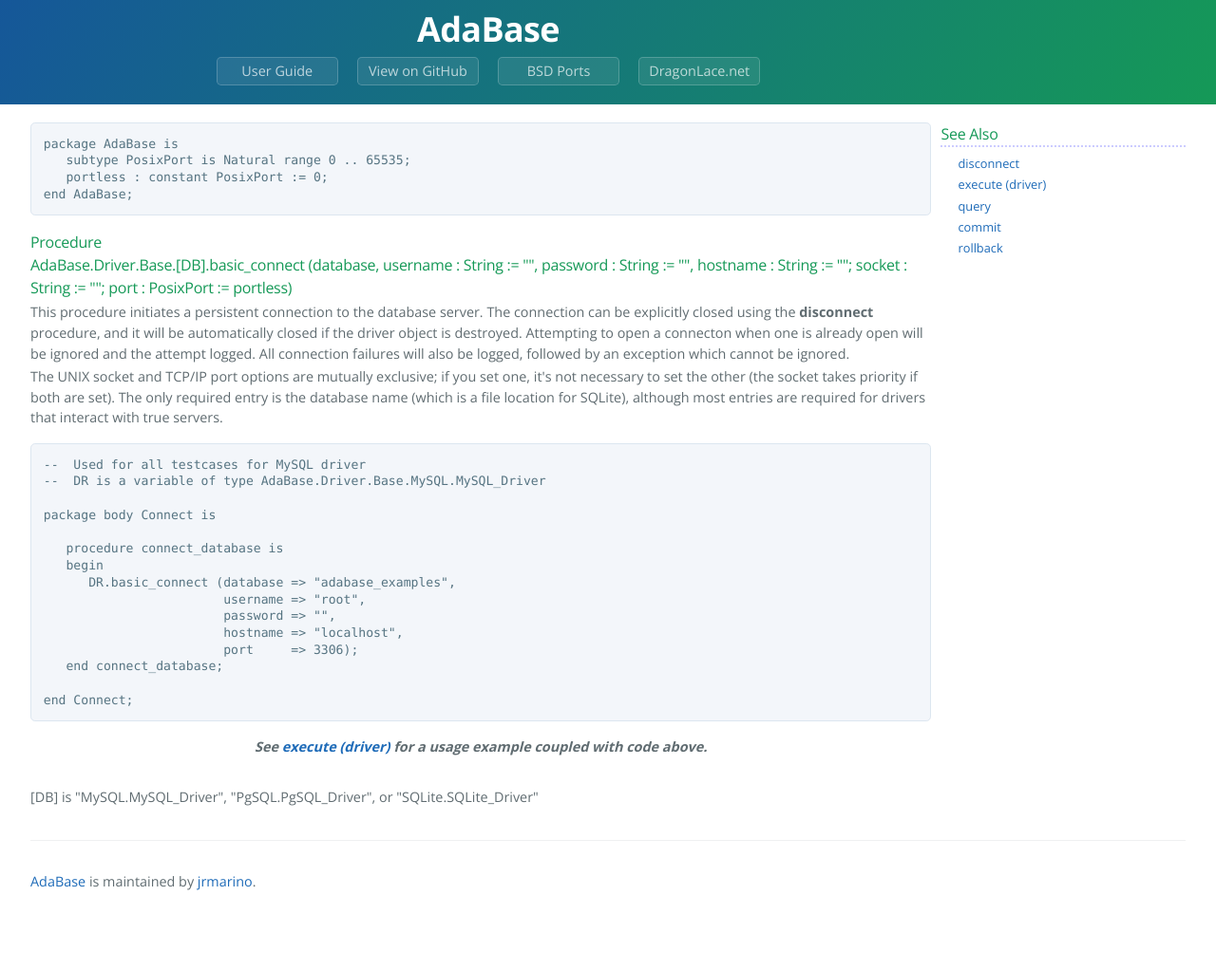
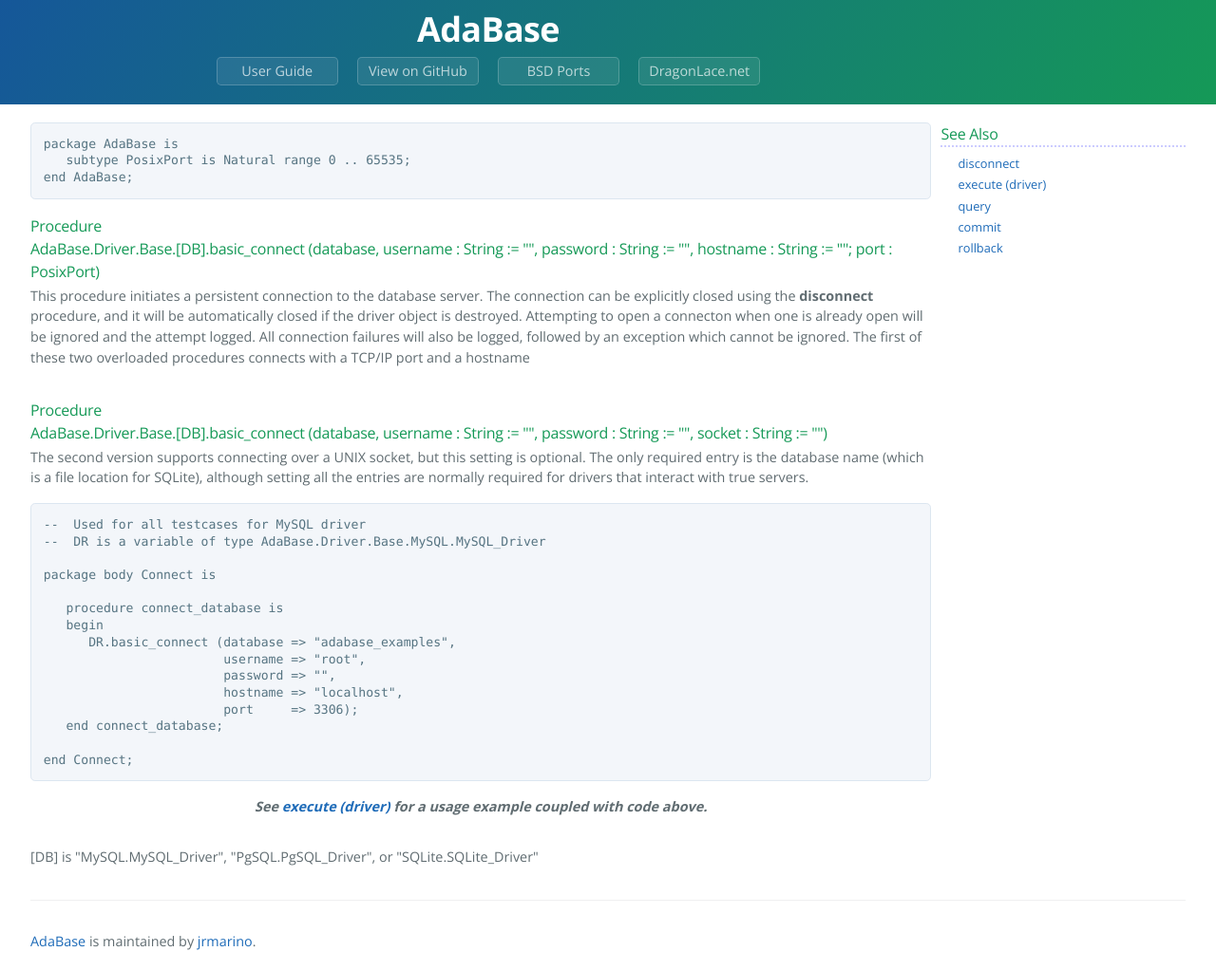
Before and after one commit to jrmarino/AdaBase, a Jekyll site: the page built from connect.md, in a window 1280 px wide. Shown: the whole page at 95% size. Built offline with Jekyll 4.4.1, drawn with Linux system fonts in a browser that asks for light colours; before the commit the page ends 959 px from its top, so only the background shows below that.

Commit message:
basically revert previous mistake

```diff
--- a/_config.yml
+++ b/_config.yml
@@ -75,7 +75,7 @@
        commit: '<a href="commit.html">commit</a>'
        p_commit: '<a href="commit.html">proc commit</a>'
 
-       connect: '<a href="connect.html">connect</a>'
+       connect: '<a href="connect.html">connect (x2)</a>'
        p_connect: '<a href="connect.html">proc basic_connect (x2)</a>'
 
        disconnect: '<a href="disconnect.html">disconnect</a>'
--- a/connect.md
+++ b/connect.md
@@ -6,7 +6,6 @@
 <pre class="code">
 package AdaBase is
    subtype PosixPort is Natural range 0 .. 65535;
-   portless : constant PosixPort := 0;
 end AdaBase;
 </pre>
 <h3>Procedure<br/>
@@ -14,19 +13,24 @@
 username : String := "",
 password : String := "",
 hostname : String := "";
-socket   : String := "";
-port : PosixPort := portless)</h3>
+port : PosixPort)</h3>
 <p>This procedure initiates a persistent connection to the database server.
 The connection can be explicitly closed using the <b>disconnect</b> procedure,
 and it will be automatically closed if the driver object is destroyed.
 Attempting to open a connecton when one is already open will be ignored
 and the attempt logged.  All connection failures will also be logged, followed
-by an exception which cannot be ignored.</p>
-<p>The UNIX socket and TCP/IP port options are mutually exclusive;
-if you set one, it's not necessary to set the other (the socket takes
-priority if both are set).  The only required entry is the database name
-(which is a file location for SQLite), although most entries are required
-for drivers that interact with true servers.</p>
+by an exception which cannot be ignored.  The first of these two overloaded
+procedures connects with a TCP/IP port and a hostname</p>
+<br>
+<h3>Procedure<br/>
+AdaBase.Driver.Base.[DB].basic_connect (database,
+username : String := "",
+password : String := "",
+socket : String := "")</h3>
+<p>The second version supports connecting over a UNIX socket, but this
+setting is optional.  The only required entry is the database name
+(which is a file location for SQLite), although setting all the entries
+are normally required for drivers that interact with true servers.</p>
 <pre class="code">
 --  Used for all testcases for MySQL driver
 --  DR is a variable of type AdaBase.Driver.Base.MySQL.MySQL_Driver
```
